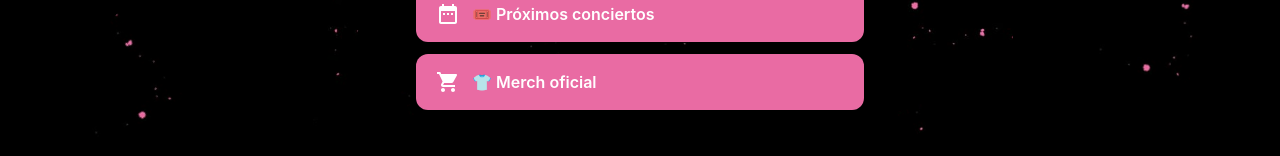
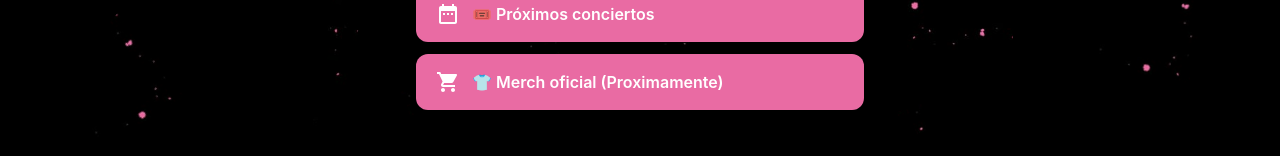
Before and after one commit to DibierRoot/LinkOcobo, a React (Vite) app: page / in a window 1280 px wide. Shown: the part 582-738 px from the top of the page. Built offline with nearby package versions, Linux system fonts and the light colour scheme.

Commit message:
Implementación modal a conciertos

```diff
--- a/src/App.jsx
+++ b/src/App.jsx
@@ -17,7 +17,7 @@ function App() {
 
   return (
     <div
-      className="min-h-screen flex justify-center px-5 py-10 bg-[url('/public/image/FondoEstrellado.png')]"
+      className="min-h-screen flex justify-center px-5 py-10 bg-[url('/public/FondoEstrellado.png')]"
     >
       <div className="w-full max-w-md flex flex-col items-center gap-6">
         <div className="text-center animate-[fadeIn_0.6s_ease-out]">
--- a/src/data/profile.js
+++ b/src/data/profile.js
@@ -2,7 +2,7 @@ export const profileData = {
   name: "Ocobo",
   username: "@ocobo_b4nd",
   bio: "Banda de Metal Core | 🌸 Los Ocobos siempre florecen | 📍 Ibagué-Colombia",
-  avatar: "/public/image/Foto.jpg", // Reemplaza con tu imagen real
+  avatar: "/public/Foto.jpg", // Reemplaza con tu imagen real
   backgroundColor: "#1a1a2e",
   buttonColor: "#E96BA3",
   buttonTextColor: "#ffffff",
@@ -41,8 +41,8 @@ export const links = [
   },
   {
     id: 6,
-    title: "👕 Merch oficial",
-    url: "https://shopee.com/",
+    title: "👕 Merch oficial (Proximamente)",
+    url: "https://ocobo-shop.vercel.app/",
     icon: "shopping",
   },
 ];
```
Also changed, not shown: public/FondoEstrellado.png (renamed from public/image/FondoEstrellado.png), 1 other file (tests, documents, lock files or other folders).
